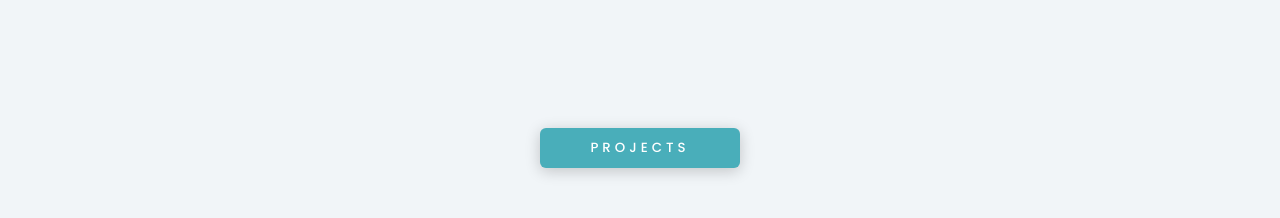
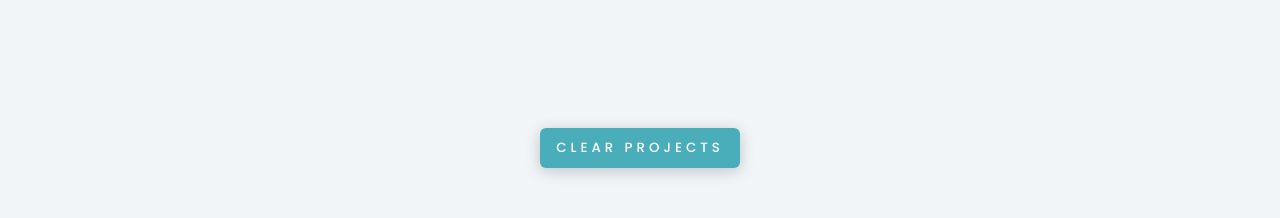
Before and after one commit to kristenwood123/portfolio-site-react, a React (Create React App) app: page / in a window 1280 px wide. Shown: the part 4111-4329 px from the top of the page. Built offline with nearby package versions, Linux system fonts and the light colour scheme.

Commit message:
added projects logic

```diff
--- a/src/components/Projects.js
+++ b/src/components/Projects.js
@@ -1,21 +1,33 @@
-import React from 'react'
-import projects from '../projects'
+import React, { useState } from 'react'
+import data from '../projects'
 import { FaGithubSquare, FaShareSquare } from 'react-icons/fa'
 
 const Projects = () => {
+  const [projects, setProjects] = useState(data)
+  const [showProjects, setShowProjects] = useState(true)
+
+  const handleProjects = () => {
+    setProjects([])
+    if (projects.length === 0) {
+      setShowProjects(prevState => !prevState)
+    } else if (showProjects === false) {
+      setProjects(projects)
+    }
+  }
+
   return (
     <section className='projects' id='projects'>
       <div className="container projects__container">
-      <h1 className='header__text'>Featured Projects</h1>
-        <hr className="big"/>
+        <h1 className='header__text'>Featured Projects</h1>
+        <hr className="big" />
 
         {projects.map((project) => {
-          const {id, img, title, text, button1, button2} = project;
+          const { id, img, title, text, button1, button2 } = project;
           return (
             <article className="projects__card" key={id}>
               <div className="project__overlay">
-                <img src={img} className='project__img' alt=""/>
-                  </div>
+                <img src={img} className='project__img' alt="" />
+              </div>
               <div className="project2__container">
                 <p className='project__number'>{`0${id}.`}</p>
                 <h1 className='project__title'>{title}</h1>
@@ -23,18 +35,18 @@ const Projects = () => {
                 <div className="project__button__container">
                   <button className='btn2'>{button1}</button>
                   <button className='btn2'>{button2}</button><br></br>
-                  </div>
-                  <div className="project__icon-container">
-                  <FaGithubSquare className='project__icon'/>
-                  <FaShareSquare className='project__icon'/>
+                </div>
+                <div className="project__icon-container">
+                  <FaGithubSquare className='project__icon' />
+                  <FaShareSquare className='project__icon' />
                 </div>
               </div>
-          </article>
+            </article>
           )
         })}
       </div>
       <div className="btn-container">
-      <button className='btn btn-projects'>Projects</button>
+        <button className='btn btn-projects' onClick={handleProjects}>{showProjects ? 'Clear Projects' : 'Show Projects'}</button>
       </div>
     </section>
   )
```
